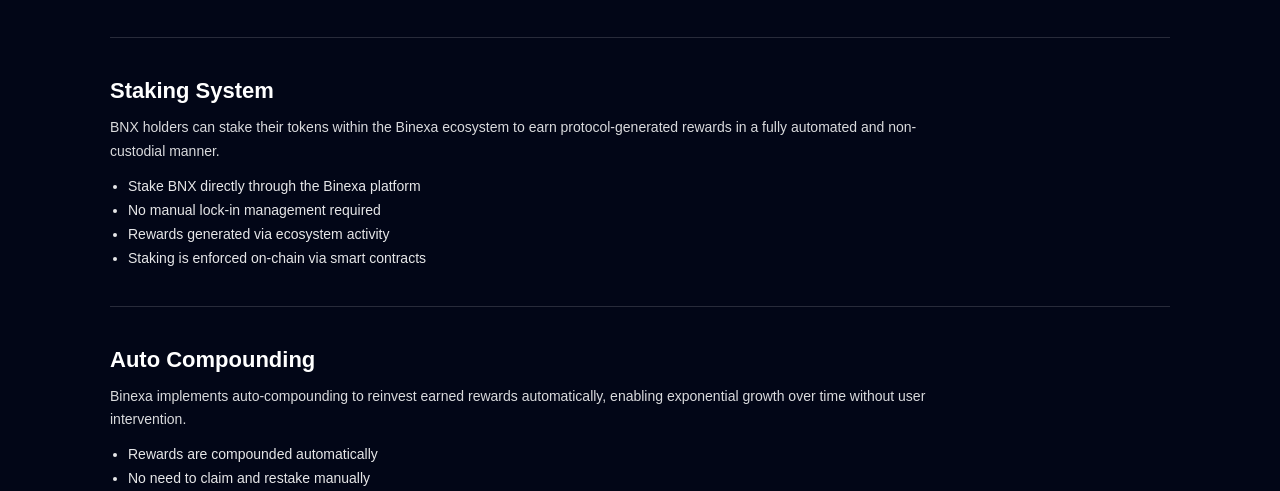
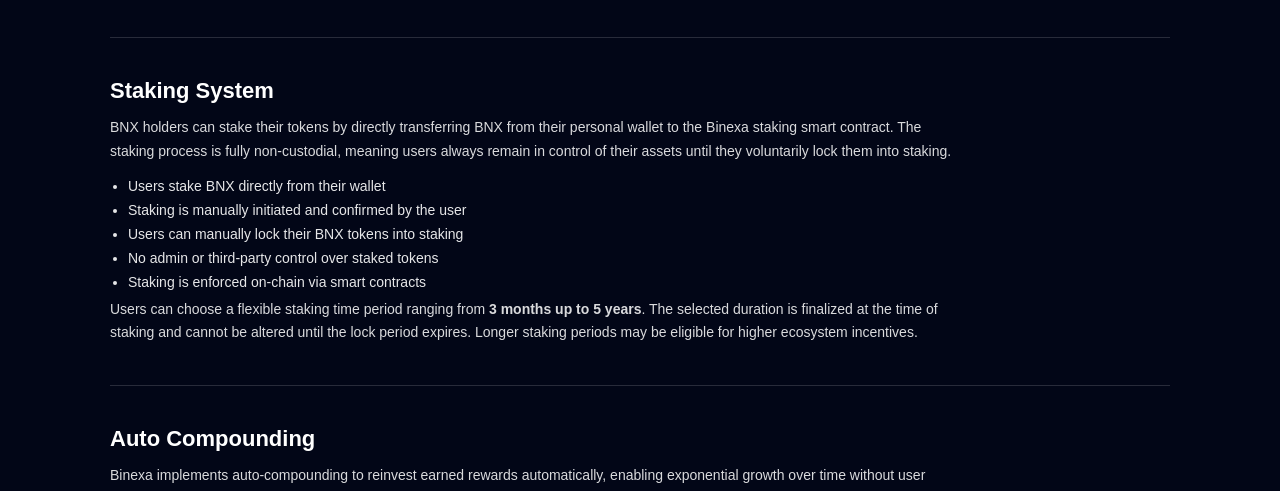
Before and after one commit to binexa-web/binexa-site, a plain HTML site: page staking.html in a window 1280 px wide. Shown: the part 290-781 px from the top of the page. Drawn offline with Linux system fonts and the light colour scheme.

Commit message:
index staking vesting change

```diff
--- a/staking.html
+++ b/staking.html
@@ -116,15 +116,23 @@
         <div class="section">
             <h2>Staking System</h2>
             <p>
-                BNX holders can stake their tokens within the Binexa ecosystem to earn
-                protocol-generated rewards in a fully automated and non-custodial manner.
+                BNX holders can stake their tokens by directly transferring BNX from their personal wallet to the Binexa
+                staking smart contract. The staking process is fully non-custodial, meaning users always remain in
+                control of their assets until they voluntarily lock them into staking.
             </p>
             <ul>
-                <li>Stake BNX directly through the Binexa platform</li>
-                <li>No manual lock-in management required</li>
-                <li>Rewards generated via ecosystem activity</li>
+                <li>Users stake BNX directly from their wallet</li>
+                <li>Staking is manually initiated and confirmed by the user</li>
+                <li>Users can manually lock their BNX tokens into staking</li>
+                <li>No admin or third-party control over staked tokens</li>
                 <li>Staking is enforced on-chain via smart contracts</li>
             </ul>
+            <p>
+                Users can choose a flexible staking time period ranging from
+                <strong>3 months up to 5 years</strong>. The selected duration is finalized
+                at the time of staking and cannot be altered until the lock period expires.
+                Longer staking periods may be eligible for higher ecosystem incentives.
+            </p>
         </div>
 
         <div class="divider"></div>
@@ -137,7 +145,7 @@
             </p>
             <ul>
                 <li>Rewards are compounded automatically</li>
-                <li>No need to claim and restake manually</li>
+                <li>No manual reinvestment required</li>
                 <li>Improves long-term yield efficiency</li>
                 <li>Fully transparent compounding logic</li>
             </ul>
```
Also changed, not shown: index.html (+1 -1 lines), style.css (+9 -2 lines), vesting-cliff.html (+3 -3 lines), images/logo.png (added).
